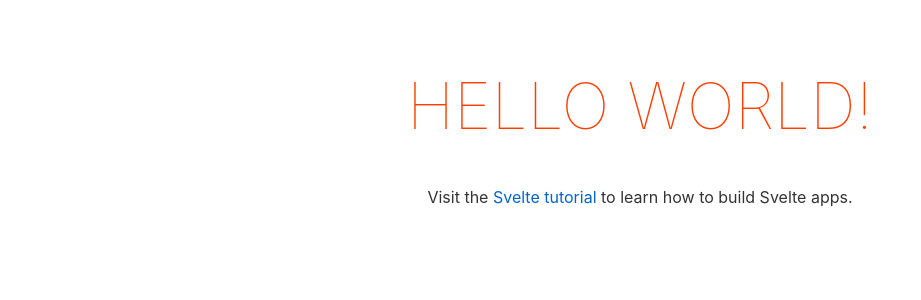
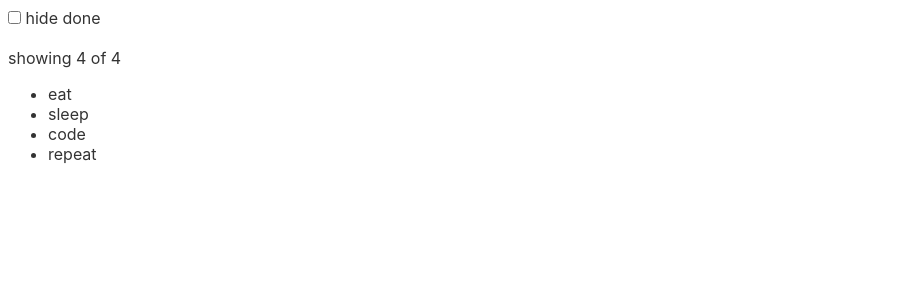
Before and after one commit to bayl0n/svelte-todo, a Svelte app: page / in a window 1280 px wide. Shown: the top 300 px of the page, without its empty margins (0-921 px from the left). Built offline with nearby package versions, Linux system fonts and the light colour scheme.

Commit message:
Created basic todo

```diff
--- a/src/App.svelte
+++ b/src/App.svelte
@@ -1,30 +1,42 @@
 <script>
-	export let name;
+    let todos = [
+        { done:false, text: 'eat' },
+        { done:false, text: 'sleep' },
+        { done:false, text: 'code' },
+        { done:false, text: 'repeat' }
+    ];
+
+    function toggleDone(t) {
+        todos = todos.map(todo => {
+            if(todo === t) return { done: !t.done, text: t.text };
+            return todo;
+        });
+    }
+
+    let hideDone = false;
+
+    $:showing = filtered.length
+
+    $:filtered = hideDone
+        ? todos.filter(todo => !todo.done)
+        : todos;
 </script>
 
-<main>
-	<h1>Hello {name}!</h1>
-	<p>Visit the <a href="https://svelte.dev/tutorial">Svelte tutorial</a> to learn how to build Svelte apps.</p>
-</main>
+<label>
+    <input
+    type="checkbox"
+    bind:checked={hideDone}
+    >
 
-<style>
-	main {
-		text-align: center;
-		padding: 1em;
-		max-width: 240px;
-		margin: 0 auto;
-	}
+    hide done
+</label>
 
-	h1 {
-		color: #ff3e00;
-		text-transform: uppercase;
-		font-size: 4em;
-		font-weight: 100;
-	}
+<p>showing {showing} of {todos.length}</p>
 
-	@media (min-width: 640px) {
-		main {
-			max-width: none;
-		}
-	}
-</style>
+<ul>
+    {#each filtered as todo}
+    <li on:click={toggleDone(todo)}>
+        {todo.done ? '👍' : ''} {todo.text}
+    </li>
+    {/each}
+</ul>
--- a/src/main.js
+++ b/src/main.js
@@ -1,10 +1,7 @@
 import App from './App.svelte';
 
 const app = new App({
-	target: document.body,
-	props: {
-		name: 'world'
-	}
+    target: document.body
 });
 
 export default app;
```
